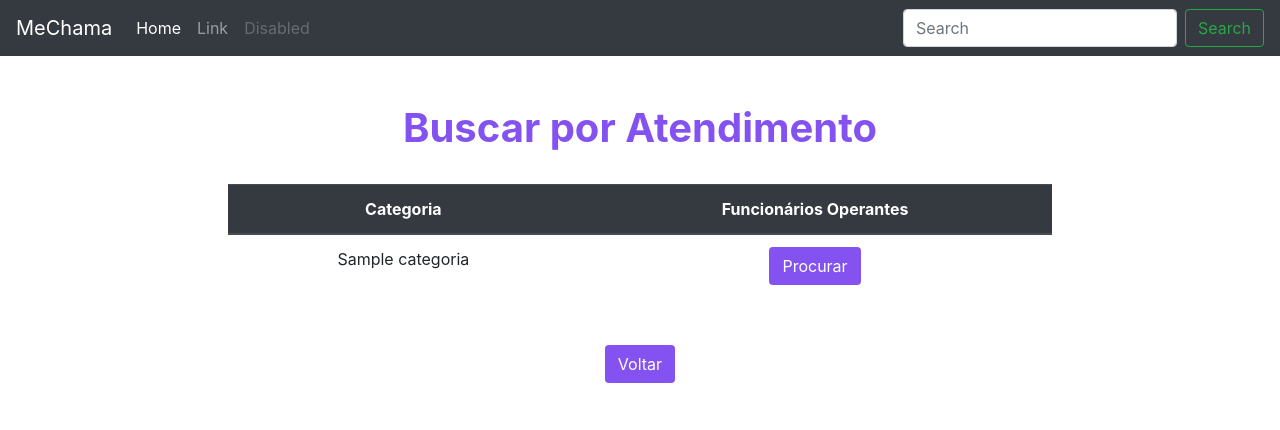
After one commit to ryan-salomao/ProjetoPDS, a Django app: page /buscar_servico/ in a window 1280 px wide. The commit adds this page. Shown: the top 430 px of the page. Run offline with Django 4.2, Linux system fonts and the light colour scheme; tables that the repository leaves empty hold one stand-in row (values such as "Sample post").

Commit message:
add new objects Categoria & Page buscar_servico.html

```diff
--- /dev/null
+++ b/app/templates/buscar_servico.html
@@ -0,0 +1,68 @@
+<!DOCTYPE html>
+<html lang="pt-br">
+<head>
+    <meta charset="UTF-8">
+    <meta http-equiv="X-UA-Compatible" content="IE=edge">
+    <meta name="viewport" content="width=device-width, initial-scale=1.0">
+    <title>Buscar serviço</title>
+    <link rel="stylesheet" href="https://cdn.jsdelivr.net/npm/bootstrap@4.3.1/dist/css/bootstrap.min.css" integrity="sha384-ggOyR0iXCbMQv3Xipma34MD+dH/1fQ784/j6cY/iJTQUOhcWr7x9JvoRxT2MZw1T" crossorigin="anonymous">
+</head>
+<body>
+  <header>
+    <nav class="navbar navbar-expand-lg navbar navbar-dark bg-dark">
+        <a class="navbar-brand" href="#">MeChama</a>
+        <button class="navbar-toggler" type="button" data-toggle="collapse" data-target="#navbarTogglerDemo02" aria-controls="navbarTogglerDemo02" aria-expanded="false" aria-label="Toggle navigation">
+          <span class="navbar-toggler-icon"></span>
+        </button>
+
+        <div class="collapse navbar-collapse" id="navbarTogglerDemo02">
+          <ul class="navbar-nav mr-auto mt-2 mt-lg-0">
+            <li class="nav-item active">
+              <a class="nav-link" href="#">Home <span class="sr-only">(current)</span></a>
+            </li>
+            <li class="nav-item">
+              <a class="nav-link" href="#">Link</a>
+            </li>
+            <li class="nav-item">
+              <a class="nav-link disabled" href="#">Disabled</a>
+            </li>
+          </ul>
+          <form class="form-inline my-2 my-lg-0">
+            <input class="form-control mr-sm-2" type="search" placeholder="Search">
+            <button class="btn btn-outline-success my-2 my-sm-0" type="submit">Search</button>
+          </form>
+        </div>
+      </nav>
+    </header>
+
+    <br>
+
+    <div class="col-8 m-auto pt-4 pb-2 text-center">
+
+      <h1 style="color: #8352F0"><b>Buscar por Atendimento</b></h1><br>
+
+      <table class="table">
+        <thead class="thead-dark">
+          <tr>
+            <th scope="col">Categoria</th>
+            <th scope="col">Funcionários Operantes</th>
+          </tr>
+        </thead>
+        <tbody>
+          {% for categoria in categorias %}
+           <tr>
+            <td>{{categoria.nome}}</td>
+            <td>
+              <a href="." class="btn text-white" style="background-color: #8352F0">Procurar</a>
+            </td>
+          </tr>
+          {% endfor %}
+        </tbody>
+      </table>
+    </div>
+
+    <div class="col-8 m-auto pt-4 pb-5 text-center">
+        <a href="/" class="btn text-white" style="background-color: #8352F0">Voltar</a>
+    </div>
+</body>
+</html>
--- a/app/templates/index.html
+++ b/app/templates/index.html
@@ -93,6 +93,10 @@
     </div>
         <br>
     <div class="col-8 m-auto pt-3 pb-2 text-center">
+          <a href="/buscar_servico" class="btn text-white" style="background-color: #8352F0">Atendimento</a>
+    </div>
+        <br>
+    <div class="col-8 m-auto pt-3 pb-2 text-center">
         <a href="/filtro" class="btn text-white" style="background-color: #8352F0">Filtro</a>
     </div>
         <br>
--- a/app/views.py
+++ b/app/views.py
@@ -1,8 +1,7 @@
 from django.shortcuts import render, redirect
 from app.forms import UsuarioForm
-from app.models import Usuario
+from app.models import Usuario, Atendimento, Funcionario, Categoria
 from app.forms import FuncionarioForm
-from app.models import Atendimento
 from app.geolocalizacao import buscar_distancias
 from app.favoritos import favoritar_usuario, remover_usuario, lista_favoritos
 
@@ -90,6 +89,12 @@ def favoritos(request):
     }
     return render(request, 'favoritos.html', context)
 
+def buscar_servico(request):
+    data = {}
+    data['db'] = Funcionario.objects.all()
+    data['categorias'] = Categoria.objects.all()
+    return render(request, 'buscar_servico.html', data)
+
 def filtro(request):
     data = {}
     data['db'] = Usuario.objects.all()
--- a/project/urls.py
+++ b/project/urls.py
@@ -16,7 +16,7 @@ Including another URLconf
 """
 from django.contrib import admin
 from django.urls import path
-from app.views import home, form, pesquisas, pesquisa, create, createuser, view, geo, geo_result, pesquisa_result, favoritos, favoritar, desfavoritar, filtro, feedback_user
+from app.views import home, form, pesquisas, pesquisa, create, createuser, view, geo, geo_result, pesquisa_result, favoritos, favoritar, desfavoritar, filtro, feedback_user, buscar_servico
 
 urlpatterns = [
     path('admin/', admin.site.urls),
@@ -35,4 +35,5 @@ urlpatterns = [
     path('favoritar/<int:pk>', favoritar, name='favoritar'),
     path('desfavoritar/<int:pk>', desfavoritar, name='desfavoritar'),
     path('favoritos/', favoritos, name='favoritos'),
+    path('buscar_servico/', buscar_servico, name='buscar_servico'),
 ]
```
